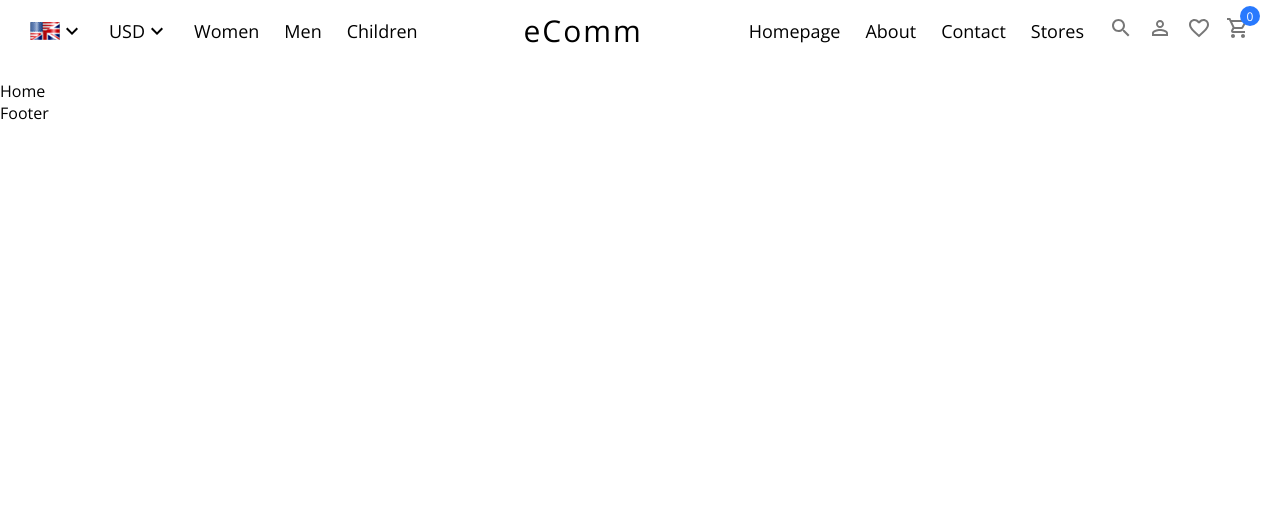
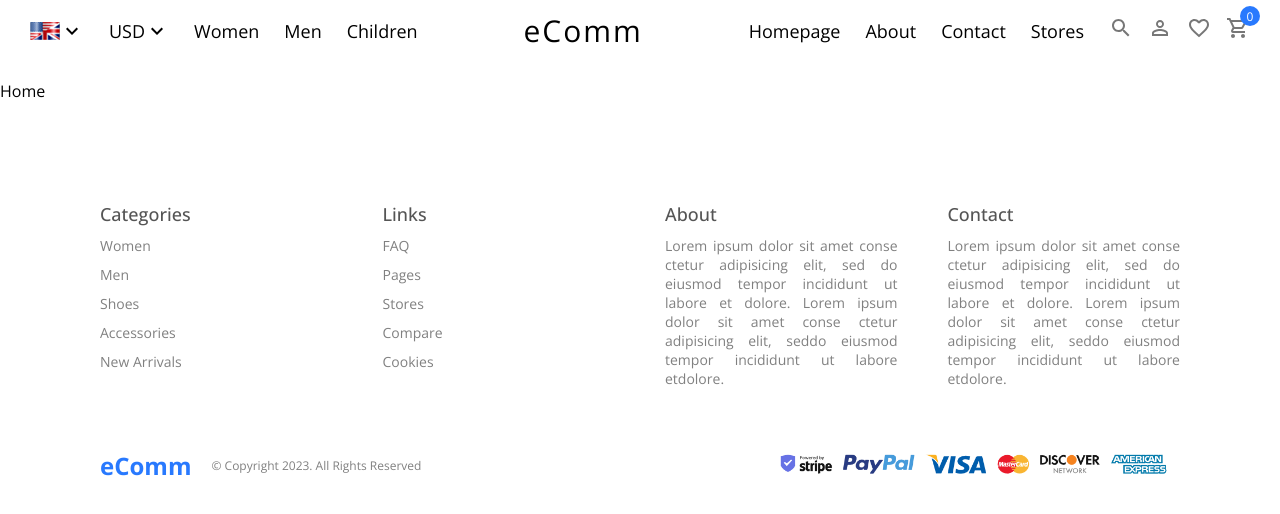
Before and after one commit to LaelaLela-2012/eComm, a React (Create React App) app: page / in a window 1280 px wide. Shown: the top 514 px of the page. Built offline with nearby package versions, Linux system fonts and the light colour scheme.

Commit message:
Footer DONE

```diff
--- a/src/components/Footer/Footer.jsx
+++ b/src/components/Footer/Footer.jsx
@@ -1,8 +1,54 @@
-import React from 'react'
+import './Footer.scss'
 
 const Footer = () => {
   return (
-    <div>Footer</div>
+    <div className='footer'>
+      <div className="top">
+        <div className="item">
+          <h1>Categories</h1>
+          <span>Women</span>
+          <span>Men</span>
+          <span>Shoes</span>
+          <span>Accessories</span>
+          <span>New Arrivals</span>
+        </div>
+        <div className="item">
+          <h1>Links</h1>
+          <span>FAQ</span>
+          <span>Pages</span>
+          <span>Stores</span>
+          <span>Compare</span>
+          <span>Cookies</span>
+        </div>
+        <div className="item">
+          <h1>About</h1>
+          <span>
+            Lorem ipsum dolor sit amet conse ctetur adipisicing elit, sed do
+            eiusmod tempor incididunt ut labore et dolore. Lorem ipsum dolor sit
+            amet conse ctetur adipisicing elit, seddo eiusmod tempor incididunt
+            ut labore etdolore.
+          </span>
+        </div>
+        <div className="item">
+          <h1>Contact</h1>
+          <span>
+            Lorem ipsum dolor sit amet conse ctetur adipisicing elit, sed do
+            eiusmod tempor incididunt ut labore et dolore. Lorem ipsum dolor sit
+            amet conse ctetur adipisicing elit, seddo eiusmod tempor incididunt
+            ut labore etdolore.
+          </span>
+        </div>
+      </div>
+      <div className="bottom">
+        <div className="left">
+          <span className="logo">eComm</span>
+          <span className="copyright">© Copyright 2023. All Rights Reserved</span>
+        </div>
+        <div className="right">
+          <img src="/img/payment.png" alt="" />
+        </div>
+      </div>
+    </div>
   )
 }
 
--- /dev/null
+++ b/src/components/Footer/Footer.scss
@@ -0,0 +1,55 @@
+.footer {
+    margin: 100px;
+
+    .top{
+        display: flex;
+        gap: 50px;
+
+        .item {
+            flex: 1;
+            display: flex;
+            flex-direction: column;
+            gap: 10px;
+            text-align: justify;
+            font-size: 14px;
+
+            h1{
+                font-size: 18px;
+                font-weight: 500;
+                color: #555;
+            }
+            span{
+                color: gray;
+            }
+        }
+    }
+
+    .bottom {
+        display: flex;
+        align-items: center;
+        justify-content: space-between;
+        margin-top: 50px;
+
+       .left {
+        display: flex;
+        align-items: center;
+
+        .logo {
+            font-size: 24px;
+            font-weight: bold;
+            color: #2879fe;
+        }
+        .copyright {
+            margin-left: 20px;
+            font-size: 12px;
+            color: gray;
+        }
+       }
+
+       .right {
+        img {
+            height: 50px;
+        }
+       }
+    }
+}
```
